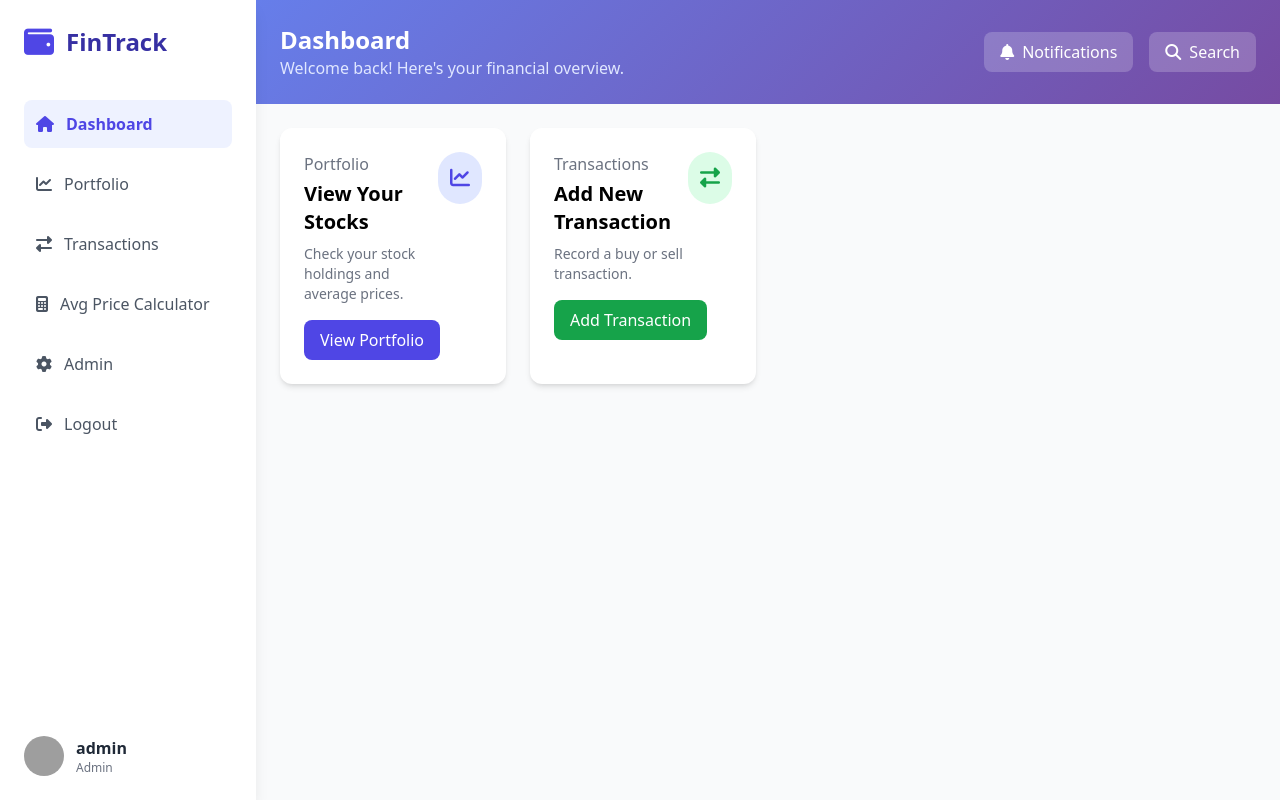
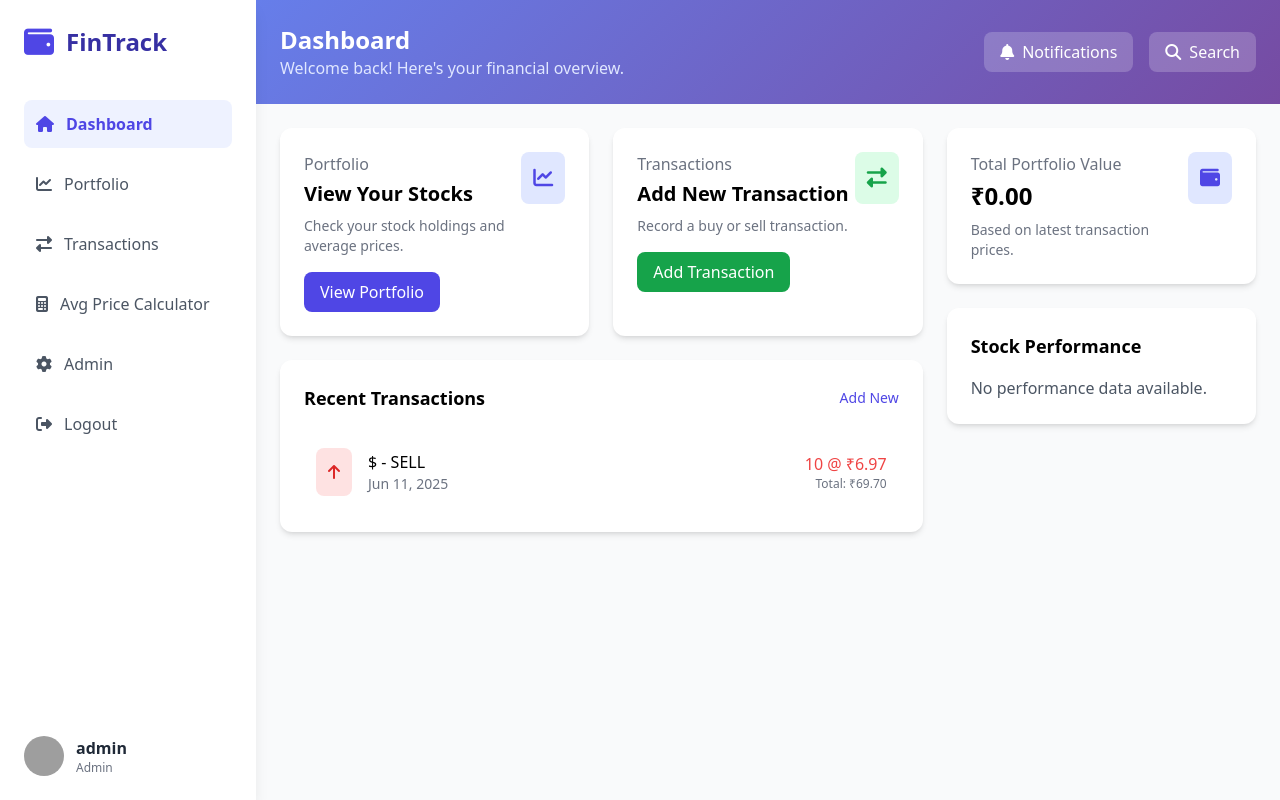
Before and after one commit to ashishkekan/FinTrack, a Django app: page /home/ in a window 1280 px wide. Run offline with Django 4.2, Linux system fonts and the light colour scheme; a user stored in the database is signed in; data comes from the database, SQL or seed files in the repository; both versions use the stored data as it was after the commit; some libraries are stand-ins or nearby versions; grey boxes are pictures that could not be loaded.

Commit message:
Added dashboard design

```diff
--- a/stocks/static/js/scripts.js
+++ b/stocks/static/js/scripts.js
@@ -1,70 +1,105 @@
 document.addEventListener('DOMContentLoaded', function () {
-    // Mobile Menu Toggle
-    const menuBtn = document.getElementById('menuBtn');
-    const sidebar = document.getElementById('sidebar');
+    const portfolioChartCanvas = document.getElementById('stockChart');
+    const graphFilter = document.getElementById('graphFilter');
 
-    if (menuBtn && sidebar) {
-        menuBtn.addEventListener('click', () => {
-            sidebar.classList.toggle('active');
-        });
-    }
+    if (portfolioChartCanvas && graphFilter) {
+        console.log('Chart canvas and filter found');
+        const ctx = portfolioChartCanvas.getContext('2d');
+        let chart;
 
-    // Form Validation for Transaction Form
-    const transactionForm = document.querySelector('form');
-    if (transactionForm) {
-        transactionForm.addEventListener('submit', function (e) {
-            const quantityInputs = document.querySelectorAll('input[name="quantity[]"], input[name="quantity"]');
-            const priceInputs = document.querySelectorAll('input[name="price[]"], input[name="price_per_share"]');
-            for (let i = 0; i < quantityInputs.length; i++) {
-                const qty = quantityInputs[i].value;
-                const price = priceInputs[i].value;
-                if (qty <= 0 || price <= 0) {
-                    e.preventDefault();
-                    alert('Quantity and price must be positive numbers.');
-                    return;
+        // Transaction data from window.transactionsData
+        const transactions = window.transactionsData || [];
+        console.log('Transactions data:', transactions);
+
+        if (!transactions.length) {
+            console.warn('No transaction data available');
+            portfolioChartCanvas.parentElement.innerHTML += '<p class="text-center text-gray-600 mt-4">No transaction data to display.</p>';
+            return;
+        }
+
+        const colors = ['#10B981', '#EF4444', '#3B82F6', '#F59E0B', '#8B5CF6'];
+
+        function updateChart(symbol) {
+            console.log('Updating chart for symbol:', symbol);
+            const filteredData = symbol === 'all'
+                ? transactions
+                : transactions.filter(t => t.stock_symbol === symbol);
+
+            console.log('Filtered data:', filteredData);
+
+            if (!filteredData.length) {
+                console.warn('No data for selected symbol:', symbol);
+                if (chart) chart.destroy();
+                ctx.canvas.parentElement.innerHTML += '<p class="text-center text-gray-600 mt-4">No data for selected symbol.</p>';
+                return;
+            }
+
+            const datasets = {};
+            filteredData.forEach(t => {
+                if (!datasets[t.stock_symbol]) {
+                    datasets[t.stock_symbol] = {
+                        label: t.stock_symbol,
+                        data: [],
+                        borderColor: colors[Object.keys(datasets).length % colors.length],
+                        backgroundColor: colors[Object.keys(datasets).length % colors.length] + '33',
+                        tension: 0.3,
+                        fill: true
+                    };
                 }
-            }
-        });
-    }
+                datasets[t.stock_symbol].data.push({
+                    x: t.transaction_date,
+                    y: t.price_per_share
+                });
+            });
 
-    // Dynamic Transaction Rows for Average Price Calculator
-    const addRowBtn = document.getElementById('addRow');
-    const transactionsContainer = document.getElementById('transactionsContainer');
+            console.log('Datasets:', datasets);
 
-    if (addRowBtn && transactionsContainer) {
-        addRowBtn.addEventListener('click', () => {
-            const newRow = document.createElement('div');
-            newRow.className = 'transaction-row flex space-x-4 items-end';
-            newRow.innerHTML = `
-                <div class="flex-1">
-                    <label class="block text-gray-700 font-medium mb-1">Quantity</label>
-                    <input type="number" name="quantity[]" class="w-full p-3 border rounded-lg focus:border-indigo-600 focus:outline-none" required>
-                </div>
-                <div class="flex-1">
-                    <label class="block text-gray-700 font-medium mb-1">Price per Share (₹)</label>
-                    <input type="number" step="0.01" name="price[]" class="w-full p-3 border rounded-lg focus:border-indigo-600 focus:outline-none" required>
-                </div>
-                <button type="button" class="remove-row bg-red-600 text-white p-3 rounded-lg hover:bg-red-700 transition-colors">
-                    <i class="fas fa-trash"></i>
-                </button>
-            `;
-            transactionsContainer.appendChild(newRow);
-            updateRemoveButtons();
+            if (chart) chart.destroy();
+            chart = new Chart(ctx, {
+                type: 'line',
+                data: {
+                    datasets: Object.values(datasets)
+                },
+                options: {
+                    responsive: true,
+                    maintainAspectRatio: false,
+                    plugins: {
+                        legend: {
+                            position: 'top',
+                        },
+                    },
+                    scales: {
+                        x: {
+                            type: 'time',
+                            time: {
+                                unit: 'day',
+                                tooltipFormat: 'MMM D, YYYY'
+                            },
+                            title: {
+                                display: true,
+                                text: 'Date'
+                            }
+                        },
+                        y: {
+                            beginAtZero: false,
+                            title: {
+                                display: true,
+                                text: 'Price per Share (₹)'
+                            }
+                        }
+                    }
+                }
+            });
+            console.log('Chart rendered');
+        }
+
+        graphFilter.addEventListener('change', () => {
+            updateChart(graphFilter.value);
         });
 
-        function updateRemoveButtons() {
-            const removeButtons = document.querySelectorAll('.remove-row');
-            removeButtons.forEach(button => {
-                button.addEventListener('click', () => {
-                    if (transactionsContainer.querySelectorAll('.transaction-row').length > 1) {
-                        button.parentElement.remove();
-                    } else {
-                        alert('At least one transaction row is required.');
-                    }
-                });
-            });
-        }
-
-        updateRemoveButtons();
+        // Initialize chart with all stocks
+        updateChart('all');
+    } else {
+        console.error('Chart canvas or filter not found');
     }
 });
--- a/stocks/templates/home.html
+++ b/stocks/templates/home.html
@@ -5,8 +5,12 @@
 {% block header_subtitle %}Welcome back! Here's your financial overview.{% endblock %}
 
 {% block content %}
-<div class="grid grid-cols-1 md:grid-cols-2 lg:grid-cols-4 gap-6">
+<div class="grid grid-cols-1 lg:grid-cols-3 gap-6">
+    <!-- Main Content: Portfolio Actions -->
+    <div class="lg:col-span-2 space-y-6">
         {% if user.is_authenticated %}
+        <!-- Portfolio Actions -->
+        <div class="grid grid-cols-1 md:grid-cols-2 gap-6">
             <div class="bg-white rounded-xl shadow-md card-hover transition-all duration-300 p-6">
                 <div class="flex justify-between items-start">
                     <div>
@@ -14,7 +18,7 @@
                         <h3 class="text-xl font-bold mt-1">View Your Stocks</h3>
                         <p class="text-gray-500 text-sm mt-2">Check your stock holdings and average prices.</p>
                     </div>
-            <div class="bg-indigo-100 p-3 rounded-full">
+                    <div class="bg-indigo-100 p-3 rounded-lg">
                         <i class="fas fa-chart-line text-indigo-600 text-xl"></i>
                     </div>
                 </div>
@@ -27,13 +31,44 @@
                         <h3 class="text-xl font-bold mt-1">Add New Transaction</h3>
                         <p class="text-gray-500 text-sm mt-2">Record a buy or sell transaction.</p>
                     </div>
-            <div class="bg-green-100 p-3 rounded-full">
+                    <div class="bg-green-100 p-3 rounded-lg">
                         <i class="fas fa-exchange-alt text-green-600 text-xl"></i>
                     </div>
                 </div>
                 <a href="{% url 'add_transaction' %}" class="mt-4 inline-block bg-green-600 text-white px-4 py-2 rounded-lg hover:bg-green-700">Add Transaction</a>
             </div>
+        </div>
+        <!-- Recent Transactions -->
+        <div class="bg-white rounded-xl shadow-md card-hover transition-all duration-300 p-6">
+            <div class="flex justify-between items-center mb-6">
+                <h3 class="font-bold text-lg">Recent Transactions</h3>
+                <a href="{% url 'add_transaction' %}" class="text-indigo-600 hover:text-indigo-800 text-sm font-medium">Add New</a>
+            </div>
+            {% if recent_transactions %}
+            <div class="space-y-4">
+                {% for trans in recent_transactions %}
+                <div class="flex items-center p-3 hover:bg-gray-50 rounded-lg transition-colors">
+                    <div class="bg-{% if trans.transaction_type == 'BUY' %}green{% else %}red{% endif %}-100 p-3 rounded-lg mr-4">
+                        <i class="fas fa-{% if trans.transaction_type == 'BUY' %}arrow-down{% else %}arrow-up{% endif %} text-{% if trans.transaction_type == 'BUY' %}green{% else %}red{% endif %}-600"></i>
+                    </div>
+                    <div class="flex-grow">
+                        <p class="font-medium">{{ trans.stock_symbol }} - {{ trans.transaction_type }}</p>
+                        <p class="text-sm text-gray-500">{{ trans.transaction_date|date:"M d, Y" }}</p>
+                    </div>
+                    <div class="text-right">
+                        <p class="font-medium {% if trans.transaction_type == 'BUY' %}text-green-500{% else %}text-red-500{% endif %}">{{ trans.quantity }} @ ₹{{ trans.price_per_share|floatformat:2 }}</p>
+                        <p class="text-xs text-gray-500">Total: ₹{{ trans.total_cost|floatformat:2 }}</p>
+                    </div>
+                </div>
+                {% endfor %}
+            </div>
             {% else %}
+            <p class="text-gray-600">No recent transactions.</p>
+            {% endif %}
+        </div>
+        {% else %}
+        <!-- Unauthenticated User Actions -->
+        <div class="grid grid-cols-1 md:grid-cols-2 gap-6">
             <div class="bg-white rounded-xl shadow-md card-hover transition-all duration-300 p-6">
                 <div class="flex justify-between items-start">
                     <div>
@@ -41,7 +76,7 @@
                         <h3 class="text-xl font-bold mt-1">Login to Track Stocks</h3>
                         <p class="text-gray-500 text-sm mt-2">Sign in to manage your portfolio.</p>
                     </div>
-            <div class="bg-blue-100 p-3 rounded-full">
+                    <div class="bg-blue-100 p-3 rounded-lg">
                         <i class="fas fa-sign-in-alt text-blue-600 text-xl"></i>
                     </div>
                 </div>
@@ -54,12 +89,54 @@
                         <h3 class="text-xl font-bold mt-1">Create an Account</h3>
                         <p class="text-gray-500 text-sm mt-2">Sign up to start tracking your stocks.</p>
                     </div>
-            <div class="bg-purple-100 p-3 rounded-full">
+                    <div class="bg-purple-100 p-3 rounded-lg">
                         <i class="fas fa-user-plus text-purple-600 text-xl"></i>
                     </div>
                 </div>
                 <a href="{% url 'signup' %}" class="mt-4 inline-block bg-purple-600 text-white px-4 py-2 rounded-lg hover:bg-purple-700">Sign Up</a>
             </div>
+        </div>
+        {% endif %}
+    </div>
+    <!-- Sidebar: Portfolio Value and Performance Summary -->
+    {% if user.is_authenticated %}
+    <div class="space-y-6">
+        <!-- Total Portfolio Value -->
+        <div class="bg-white rounded-xl shadow-md card-hover transition-all duration-300 p-6">
+            <div class="flex justify-between items-start">
+                <div>
+                    <p class="text-gray-500">Total Portfolio Value</p>
+                    <h3 class="text-2xl font-bold mt-1">₹{{ total_value|floatformat:2 }}</h3>
+                    <p class="text-gray-500 text-sm mt-2">Based on latest transaction prices.</p>
+                </div>
+                <div class="bg-indigo-100 p-3 rounded-lg">
+                    <i class="fas fa-wallet text-indigo-600 text-xl"></i>
+                </div>
+            </div>
+        </div>
+        <!-- Stock Performance Summary -->
+        <div class="bg-white rounded-xl shadow-md card-hover transition-all duration-300 p-6">
+            <h3 class="font-bold text-lg mb-4">Stock Performance</h3>
+            {% if top_performer or worst_performer %}
+            {% if top_performer %}
+            <div class="mb-4">
+                <p class="text-gray-500 text-sm">Top Performer</p>
+                <p class="font-medium">{{ top_performer.symbol }}</p>
+                <p class="text-green-500 text-sm">+{{ top_performer.gain_percent|floatformat:2 }}% (₹{{ top_performer.current_price|floatformat:2 }} vs ₹{{ top_performer.avg_price|floatformat:2 }})</p>
+            </div>
+            {% endif %}
+            {% if worst_performer %}
+            <div>
+                <p class="text-gray-500 text-sm">Worst Performer</p>
+                <p class="font-medium">{{ worst_performer.symbol }}</p>
+                <p class="text-red-500 text-sm">-{{ worst_performer.loss_percent|floatformat:2 }}% (₹{{ worst_performer.current_price|floatformat:2 }} vs ₹{{ worst_performer.avg_price|floatformat:2 }})</p>
+            </div>
+            {% endif %}
+            {% else %}
+            <p class="text-gray-600">No performance data available.</p>
+            {% endif %}
+        </div>
+    </div>
     {% endif %}
 </div>
 {% endblock %}
--- a/stocks/views.py
+++ b/stocks/views.py
@@ -1,3 +1,4 @@
+import json
 from decimal import Decimal
 
 from django.contrib import messages
@@ -12,7 +13,112 @@ from stocks.models import StockTransaction
 
 @login_required
 def home(request):
-    return render(request, "home.html")
+    portfolio = {}
+    total_value = Decimal("0.00")
+    recent_transactions = []
+    top_performer = None
+    worst_performer = None
+    transactions_json = []
+
+    if request.user.is_authenticated:
+        # Fetch transactions
+        transactions = StockTransaction.objects.filter(user=request.user).order_by(
+            "transaction_date"
+        )
+        recent_transactions = transactions.order_by("-transaction_date")[:5].annotate(
+            total_cost=F("quantity") * F("price_per_share")
+        )
+
+        # Prepare transactions for Chart.js
+        transactions_json = [
+            {
+                "stock_symbol": trans.stock_symbol,
+                "price_per_share": float(trans.price_per_share),
+                "transaction_date": trans.transaction_date.isoformat(),
+            }
+            for trans in transactions
+        ]
+
+        # Calculate portfolio
+        for trans in transactions:
+            symbol = trans.stock_symbol
+            if symbol not in portfolio:
+                portfolio[symbol] = {
+                    "quantity": 0,
+                    "total_cost": Decimal("0.00"),
+                    "latest_price": trans.price_per_share,
+                }
+
+            if trans.transaction_type == "BUY":
+                portfolio[symbol]["quantity"] += trans.quantity
+                portfolio[symbol]["total_cost"] += (
+                    trans.quantity * trans.price_per_share
+                )
+            else:  # SELL
+                portfolio[symbol]["quantity"] -= trans.quantity
+                portfolio[symbol]["total_cost"] -= (
+                    trans.quantity * trans.price_per_share
+                )
+            portfolio[symbol]["latest_price"] = trans.price_per_share
+
+        # Calculate average prices and performance
+        for symbol, data in list(portfolio.items()):
+            if data["quantity"] > 0:
+                data["avg_price"] = data["total_cost"] / data["quantity"]
+                total_value += data["quantity"] * data["latest_price"]
+                # Calculate percentage gain/loss
+                if data["avg_price"] > 0:
+                    data["percent_change"] = (
+                        (data["latest_price"] - data["avg_price"]) / data["avg_price"]
+                    ) * 100
+                else:
+                    data["percent_change"] = Decimal("0.00")
+            else:
+                del portfolio[symbol]
+
+        # Identify top and worst performers
+        if portfolio:
+            top_performer = max(
+                portfolio.items(), key=lambda x: x[1]["percent_change"], default=None
+            )
+            worst_performer = min(
+                portfolio.items(), key=lambda x: x[1]["percent_change"], default=None
+            )
+            if top_performer:
+                top_performer = {
+                    "symbol": top_performer[0],
+                    "gain_percent": (
+                        top_performer[1]["percent_change"]
+                        if top_performer[1]["percent_change"] > 0
+                        else None
+                    ),
+                    "avg_price": top_performer[1]["avg_price"],
+                    "current_price": top_performer[1]["latest_price"],
+                }
+            if worst_performer:
+                worst_performer = {
+                    "symbol": worst_performer[0],
+                    "loss_percent": (
+                        abs(worst_performer[1]["percent_change"])
+                        if worst_performer[1]["percent_change"] < 0
+                        else None
+                    ),
+                    "avg_price": worst_performer[1]["avg_price"],
+                    "current_price": worst_performer[1]["latest_price"],
+                }
+
+    return render(
+        request,
+        "home.html",
+        {
+            "portfolio": portfolio,
+            "total_value": total_value,
+            "recent_transactions": recent_transactions,
+            "top_performer": top_performer,
+            "worst_performer": worst_performer,
+            "transactions_json": json.dumps(transactions_json),
+        },
+    )
 
 
 @login_required
@@ -109,7 +215,7 @@ def user_login(request):
 def user_logout(request):
     logout(request)
     messages.success(request, "Logged out successfully.")
-    return redirect("home")
+    return redirect("login")
 
 
 def signup(request):
```
Also changed, not shown: db.sqlite3. Lines whose indentation alone changed are shown as unchanged.
